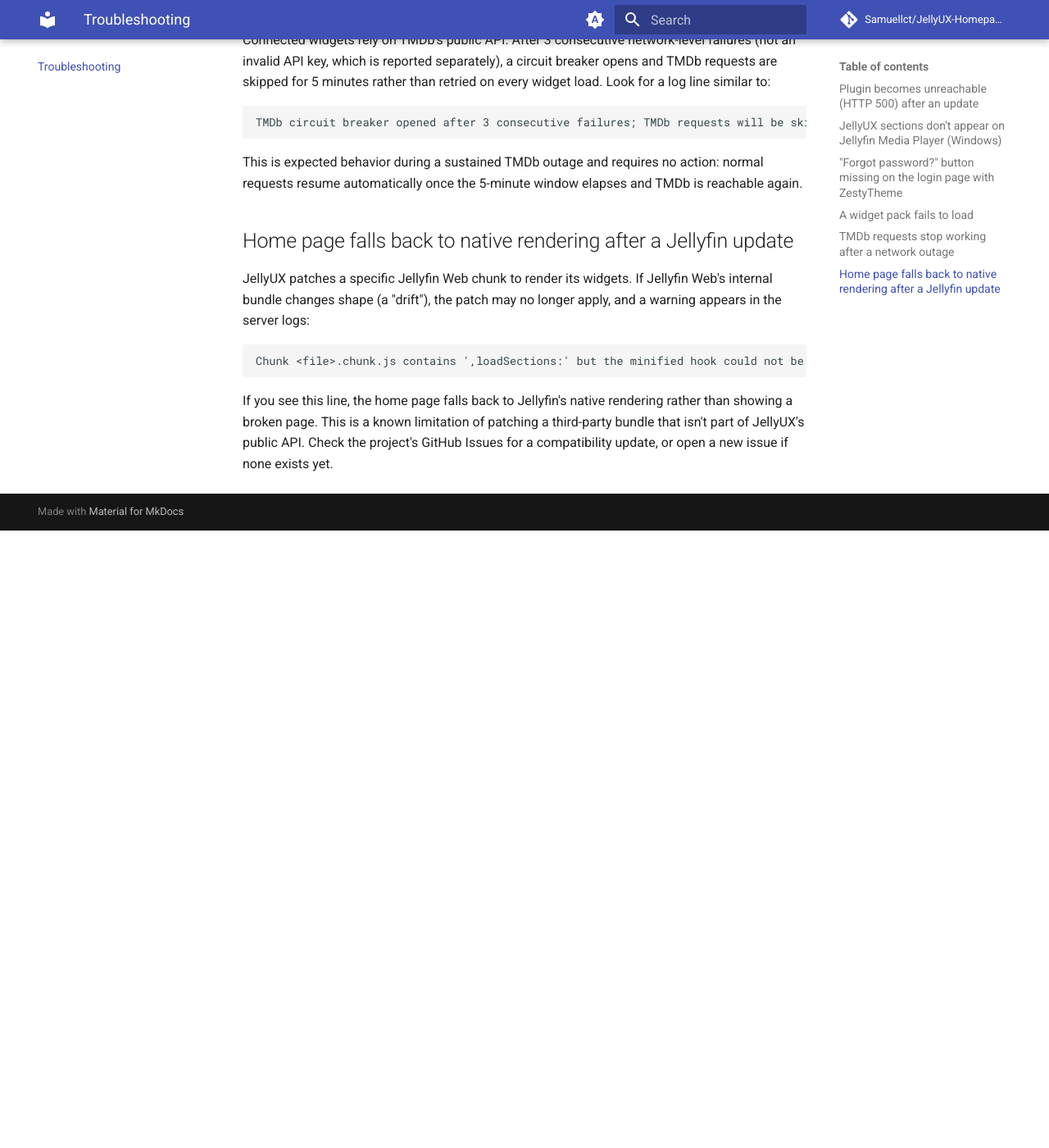
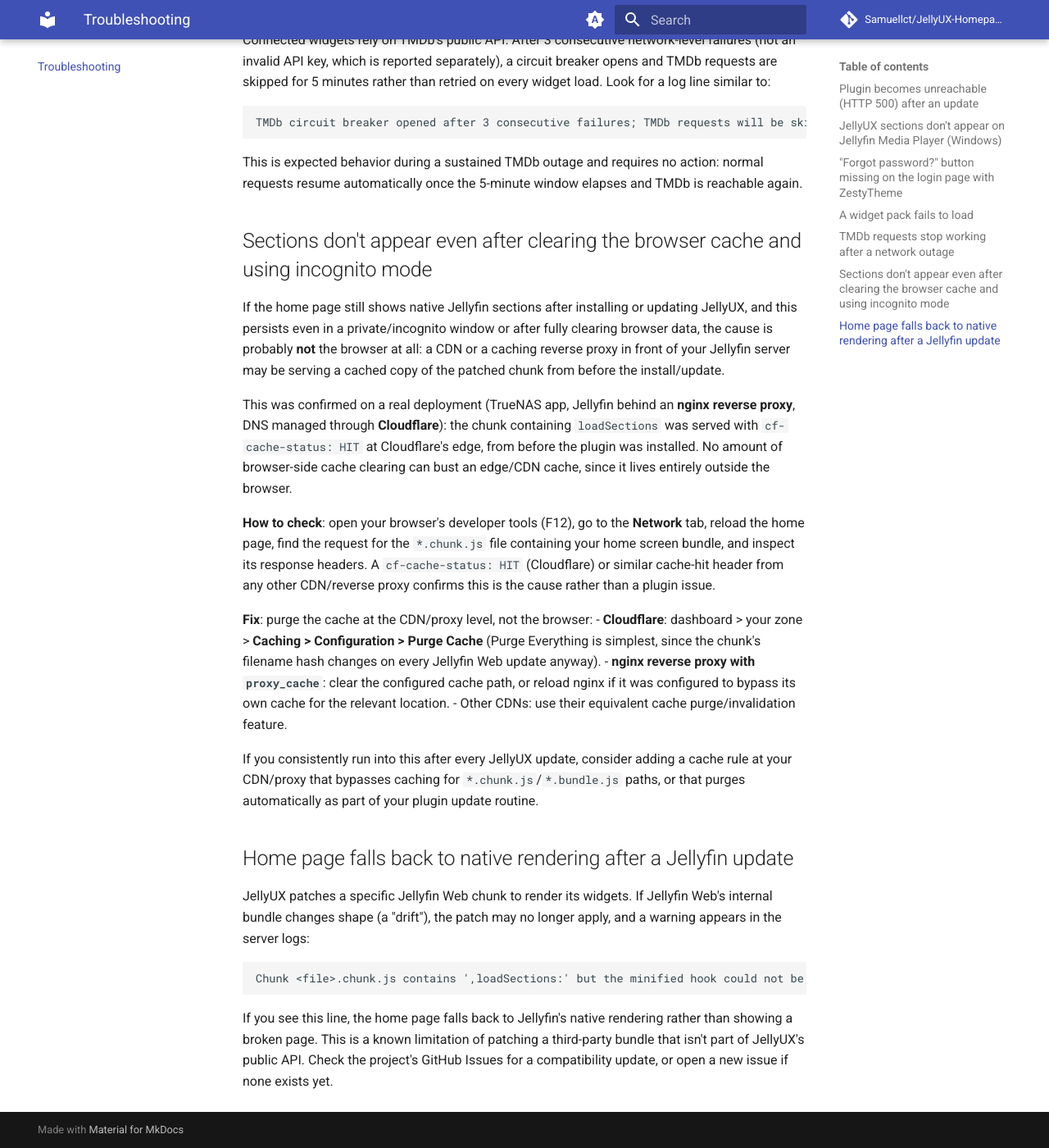
Before and after one commit to Samuellct/JellyUX-Homepage, an MkDocs documentation site: the page built from docs/troubleshooting.md, in a window 1280 px wide and 1400 px high, scrolled down 1297 px. Shown: the whole window at 82% size. Built offline with MkDocs 1.6.1 and Material for MkDocs 9.7.7, drawn with Linux system fonts in a browser that asks for light colours; comment, search, counter and statistics services are not loaded; before the commit the page ends 1944 px from its top, so only the background shows below that.

Commit message:
docs: document CDN/reverse-proxy caching as a cause of missing sections
Adds a troubleshooting entry for the case where JellyUX sections don't
appear even after clearing the browser cache and testing in incognito
mode -- confirmed on a real deployment (TrueNAS app, Jellyfin behind an
nginx reverse proxy, DNS managed through Cloudflare) where the CDN was
serving the patched chunk.js from its edge cache, from before the
plugin was installed. No browser-side action can bust that cache; the
fix is to purge the cache at the CDN/proxy level.

```diff
--- a/docs/troubleshooting.md
+++ b/docs/troubleshooting.md
@@ -47,6 +47,34 @@
 This is expected behavior during a sustained TMDb outage and requires no action: normal requests
 resume automatically once the 5-minute window elapses and TMDb is reachable again.
 
+## Sections don't appear even after clearing the browser cache and using incognito mode
+
+If the home page still shows native Jellyfin sections after installing or updating JellyUX, and this
+persists even in a private/incognito window or after fully clearing browser data, the cause is
+probably **not** the browser at all: a CDN or a caching reverse proxy in front of your Jellyfin server
+may be serving a cached copy of the patched chunk from before the install/update.
+
+This was confirmed on a real deployment (TrueNAS app, Jellyfin behind an **nginx reverse proxy**, DNS
+managed through **Cloudflare**): the chunk containing `loadSections` was served with
+`cf-cache-status: HIT` at Cloudflare's edge, from before the plugin was installed. No amount of
+browser-side cache clearing can bust an edge/CDN cache, since it lives entirely outside the browser.
+
+**How to check**: open your browser's developer tools (F12), go to the **Network** tab, reload the
+home page, find the request for the `*.chunk.js` file containing your home screen bundle, and inspect
+its response headers. A `cf-cache-status: HIT` (Cloudflare) or similar cache-hit header from any other
+CDN/reverse proxy confirms this is the cause rather than a plugin issue.
+
+**Fix**: purge the cache at the CDN/proxy level, not the browser:
+- **Cloudflare**: dashboard > your zone > **Caching > Configuration > Purge Cache** (Purge Everything
+  is simplest, since the chunk's filename hash changes on every Jellyfin Web update anyway).
+- **nginx reverse proxy with `proxy_cache`**: clear the configured cache path, or reload nginx if it
+  was configured to bypass its own cache for the relevant location.
+- Other CDNs: use their equivalent cache purge/invalidation feature.
+
+If you consistently run into this after every JellyUX update, consider adding a cache rule at your
+CDN/proxy that bypasses caching for `*.chunk.js`/`*.bundle.js` paths, or that purges automatically as
+part of your plugin update routine.
+
 ## Home page falls back to native rendering after a Jellyfin update
 
 JellyUX patches a specific Jellyfin Web chunk to render its widgets. If Jellyfin Web's internal
```
